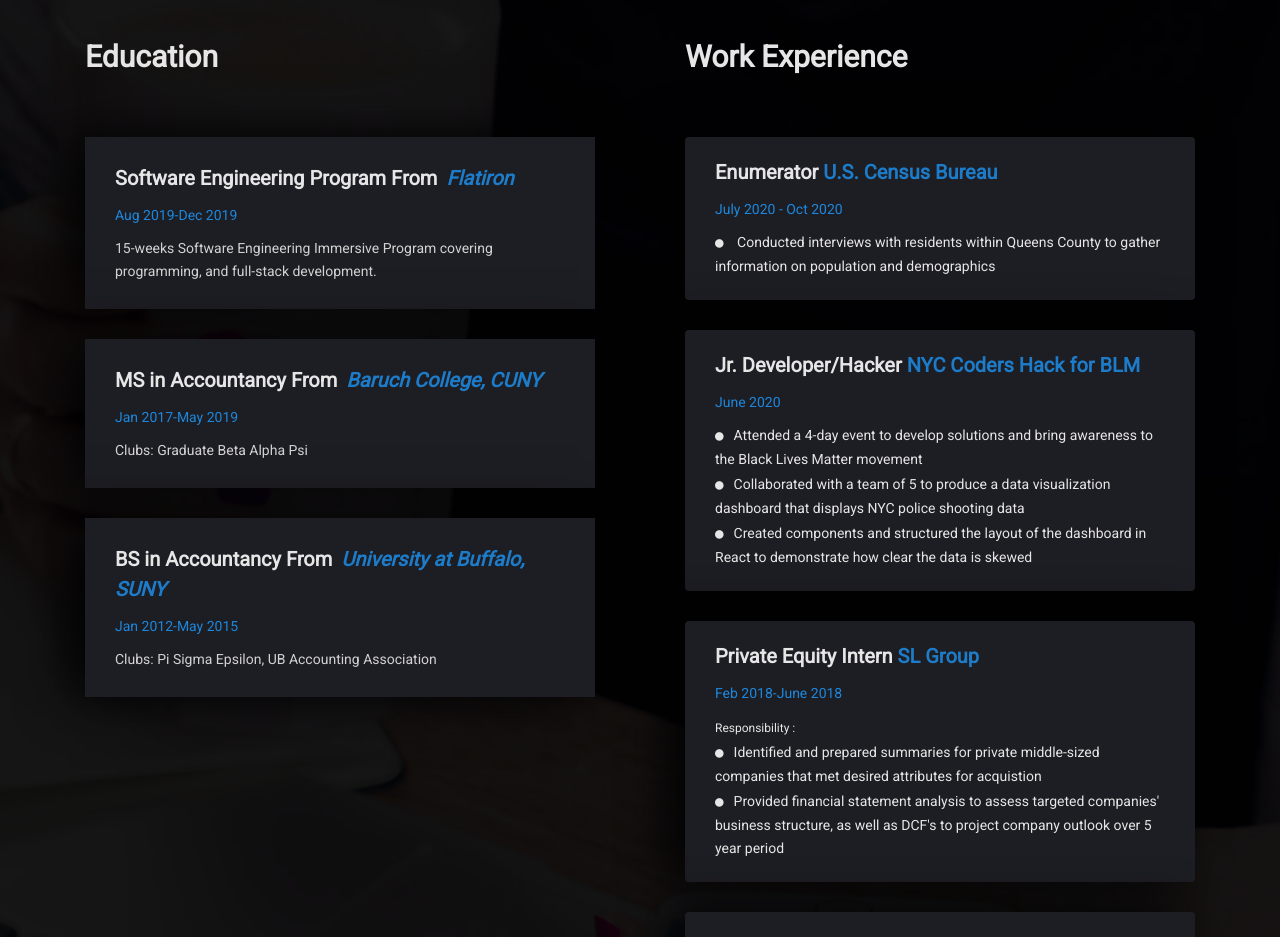
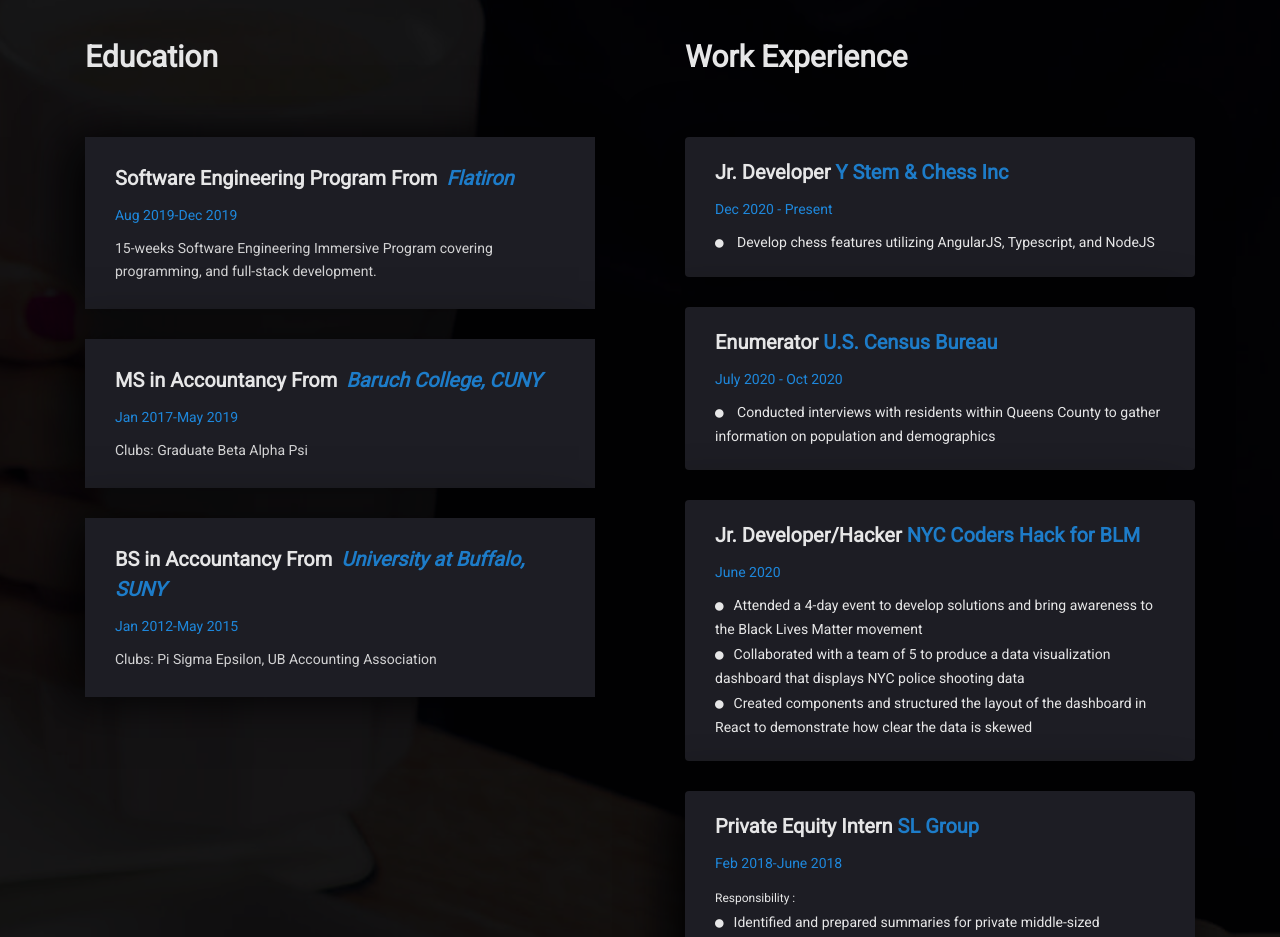
Before and after one commit to brianw921/Portfolio2, a plain HTML site: page index.html in a window 1280 px wide. Shown: the part 1640-2577 px from the top of the page. Drawn offline with Linux system fonts and the light colour scheme; some packages are replaced by stand-ins of ours.

Commit message:
portfolio

```diff
--- a/index.html
+++ b/index.html
@@ -253,6 +253,13 @@
                             <h3>Work Experience</h3>
                             <div class="mh-experience-deatils">
 
+                                <div class="mh-work-item dark-bg wow fadeInUp" data-wow-duration="0.8s" data-wow-delay="0.4s">
+                                    <h4>Jr. Developer <a>Y Stem & Chess Inc</a></h4>
+                                    <div class="mh-eduyear">Dec 2020 - Present </div>
+                                    <ul class="work-responsibility">
+                                        <li><i class="fa fa-circle"></i> Develop chess features utilizing AngularJS, Typescript, and NodeJS</li>
+                                    </ul>
+                                </div>
                                  <div class="mh-work-item dark-bg wow fadeInUp" data-wow-duration="0.8s"
                                     data-wow-delay="0.4s">
                                     <h4>Enumerator <a>U.S. Census Bureau</a></h4>
```
Also changed, not shown: 2 other files.
